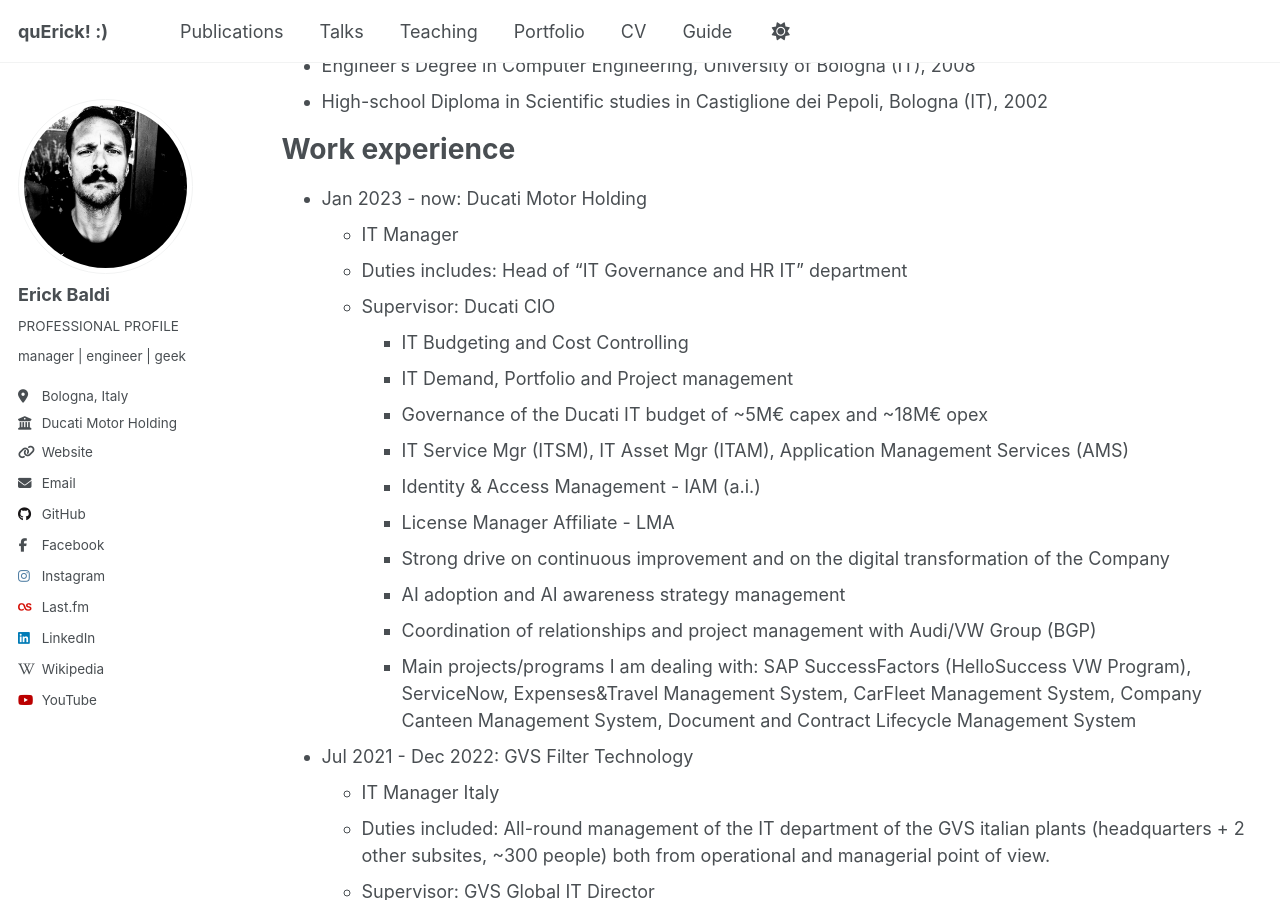
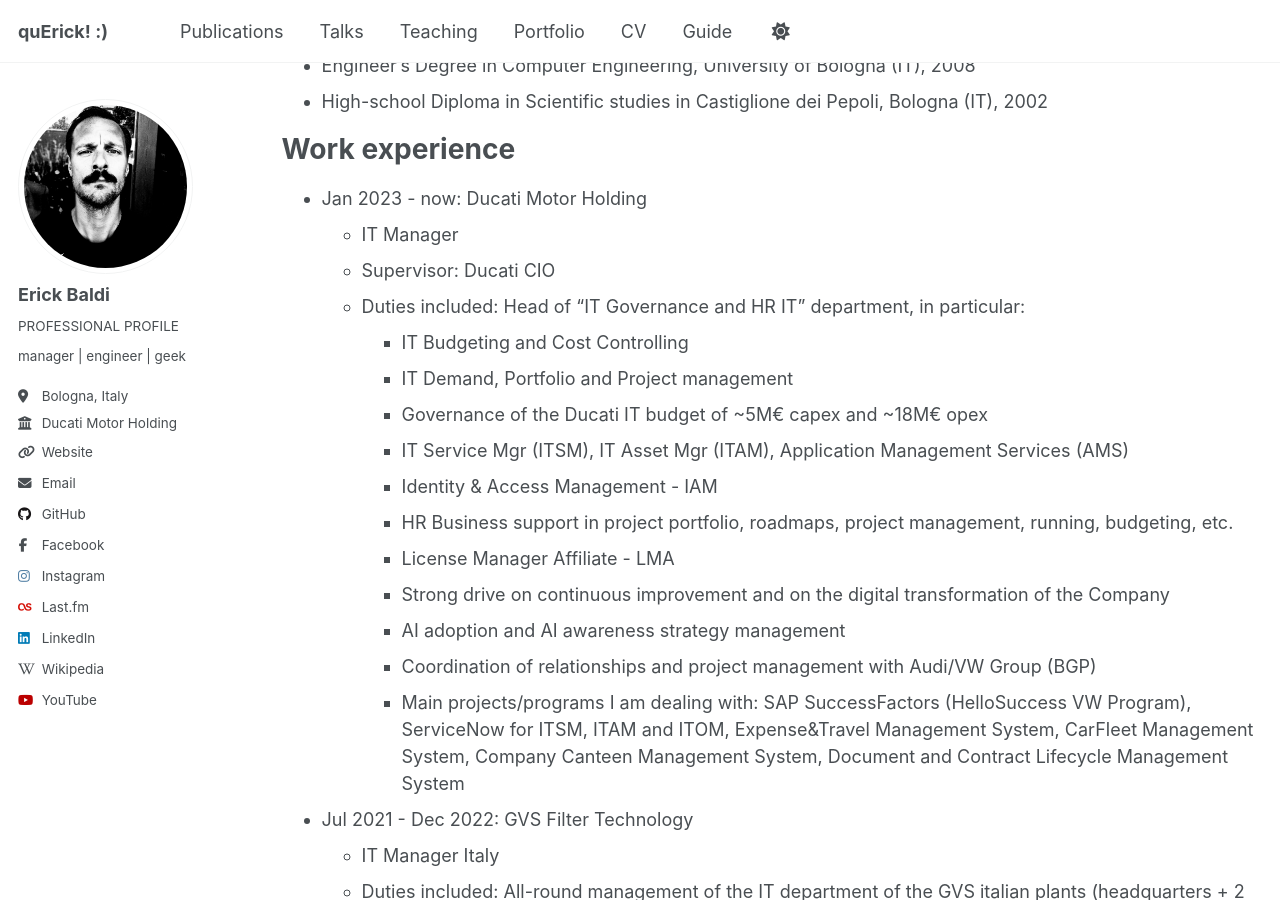
Before and after one commit to erickbaldi/erickbaldi.github.io, a Jekyll site: the page built from _pages/cv.md, in a window 1280 px wide and 900 px high, scrolled down 224 px. Built offline with Jekyll 4.4.1, drawn with Linux system fonts in a browser that asks for light colours; a script that is not in the unit is left out.

Commit message:
Update cv.md

```diff
--- a/_pages/cv.md
+++ b/_pages/cv.md
@@ -19,18 +19,19 @@ redirect_from:
 ======
 * Jan 2023 - now: Ducati Motor Holding
   * IT Manager
-  * Duties includes: Head of "IT Governance and HR IT" department
   * Supervisor: Ducati CIO
+  * Duties included: Head of "IT Governance and HR IT" department, in particular:
     * IT Budgeting and Cost Controlling
     * IT Demand, Portfolio and Project management
     * Governance of the Ducati IT budget of ~5M€ capex and ~18M€ opex
     * IT Service Mgr (ITSM), IT Asset Mgr (ITAM), Application Management Services (AMS)
-    * Identity & Access Management - IAM (a.i.)
+    * Identity & Access Management - IAM
+    * HR Business support in project portfolio, roadmaps, project management, running, budgeting, etc.
     * License Manager Affiliate - LMA
     * Strong drive on continuous improvement and on the digital transformation of the Company
     * AI adoption and AI awareness strategy management
     * Coordination of relationships and project management with Audi/VW Group (BGP)
-    * Main projects/programs I am dealing with: SAP SuccessFactors (HelloSuccess VW Program), ServiceNow, Expenses&Travel Management System, CarFleet Management System, Company Canteen Management System, Document and Contract Lifecycle Management System
+    * Main projects/programs I am dealing with: SAP SuccessFactors (HelloSuccess VW Program), ServiceNow for ITSM, ITAM and ITOM, Expense&Travel Management System, CarFleet Management System, Company Canteen Management System, Document and Contract Lifecycle Management System
 
 
 * Jul 2021 - Dec 2022: GVS Filter Technology
```
